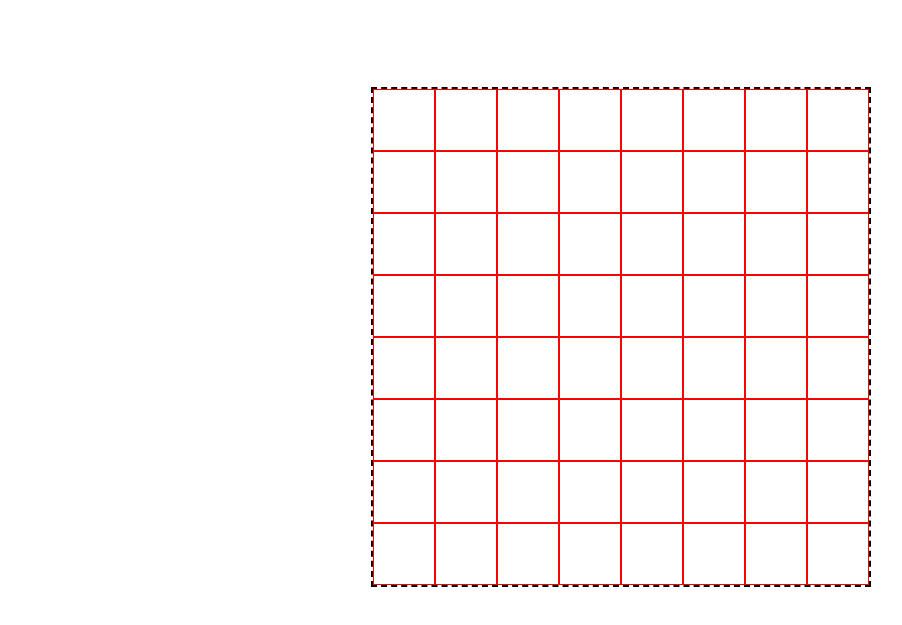
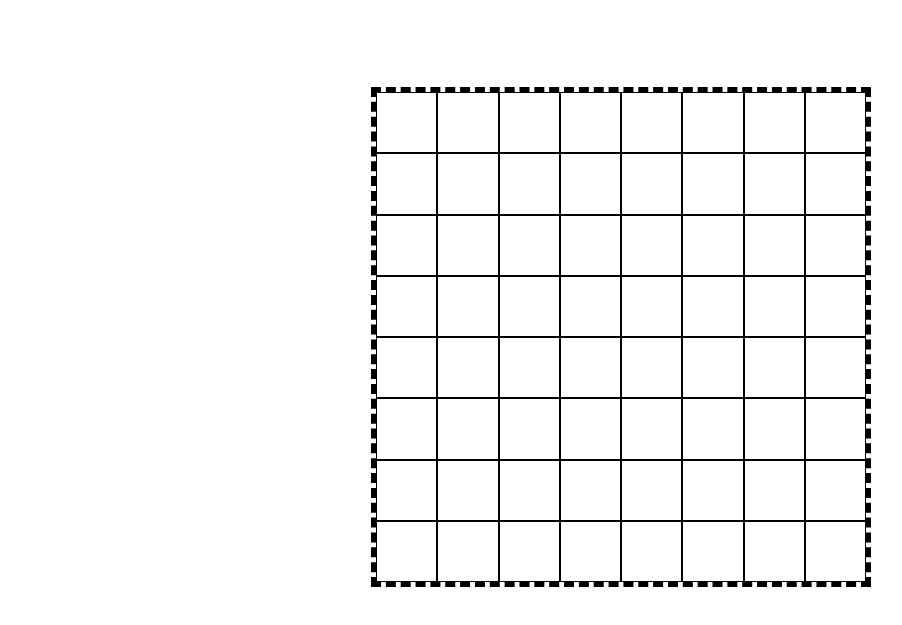
Before and after one commit to EmanueleManno/js-campominato-grid, a plain HTML site: page index.html in a window 1280 px wide. Shown: the part 63-688 px from the top of the page, without its empty margins (19-921 px from the left). Drawn offline with Linux system fonts and the light colour scheme.

```diff
--- a/style.css
+++ b/style.css
@@ -32,13 +32,13 @@
     margin: 50px auto;
     display: flex;
     flex-wrap: wrap;
-    border: 2px dashed black;
+    border: 5px dashed black;
 }
 
 /*CELLA*/
 .cell {
     height: calc(100% / 8);
     width: calc(100% / 8);
-    border: 1px solid red;
+    border: 1px solid black;
     cursor: pointer;
 }
```
Also changed, not shown: 1 other file.
